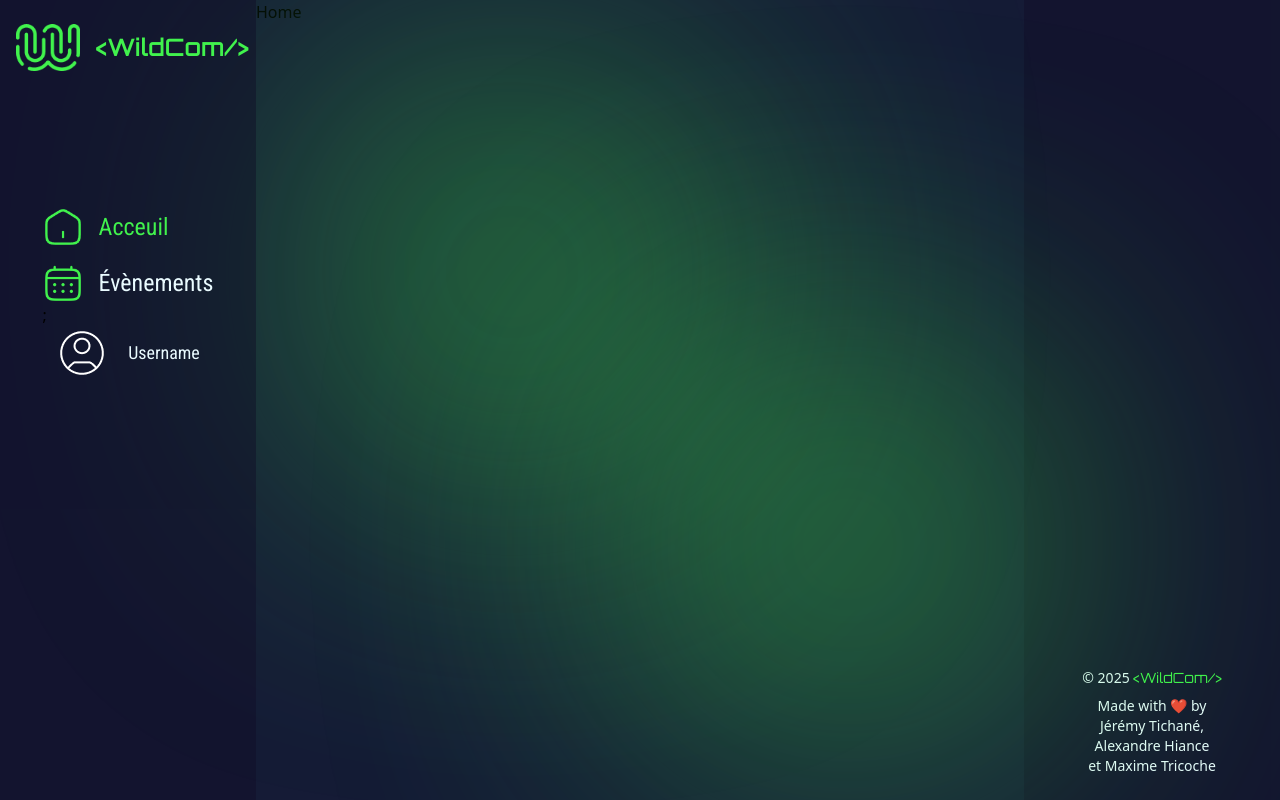
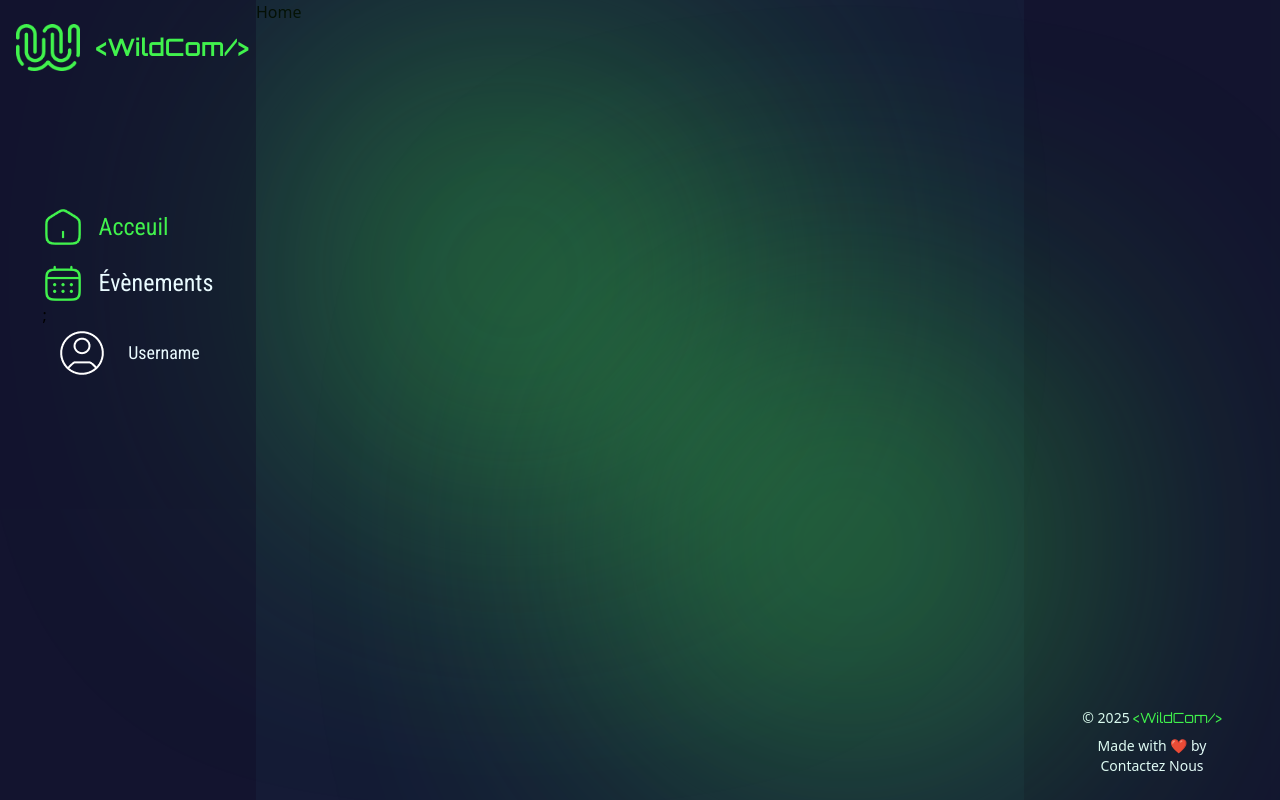
Before and after one commit to WildCodeSchool-2024-09/JS-RemoteFR-Vendangeurs-P3-WildCom, a React (Vite) app in the folder client/: page / in a window 1280 px wide. Built offline with nearby package versions, Linux system fonts and the light colour scheme.

Commit message:
[FEAT] add Contact

```diff
--- a/client/src/components/Footer.tsx
+++ b/client/src/components/Footer.tsx
@@ -6,8 +6,13 @@ export default function Footer() {
         <span className="text-accent-primary font-title">&lt;WildCom/&gt;</span>
       </p>
       <p className="w-32 mx-auto">
-        Made with <span>❤️</span> by <br /> Jérémy Tichané, Alexandre Hiance et
-        Maxime Tricoche
+        Made with <span>❤️</span> by <br />
+        <a
+          className="hover:text-accent-primary"
+          href="mailto:creamedoc@gmail.com"
+        >
+          Contactez Nous
+        </a>
       </p>
     </section>
   );
```
